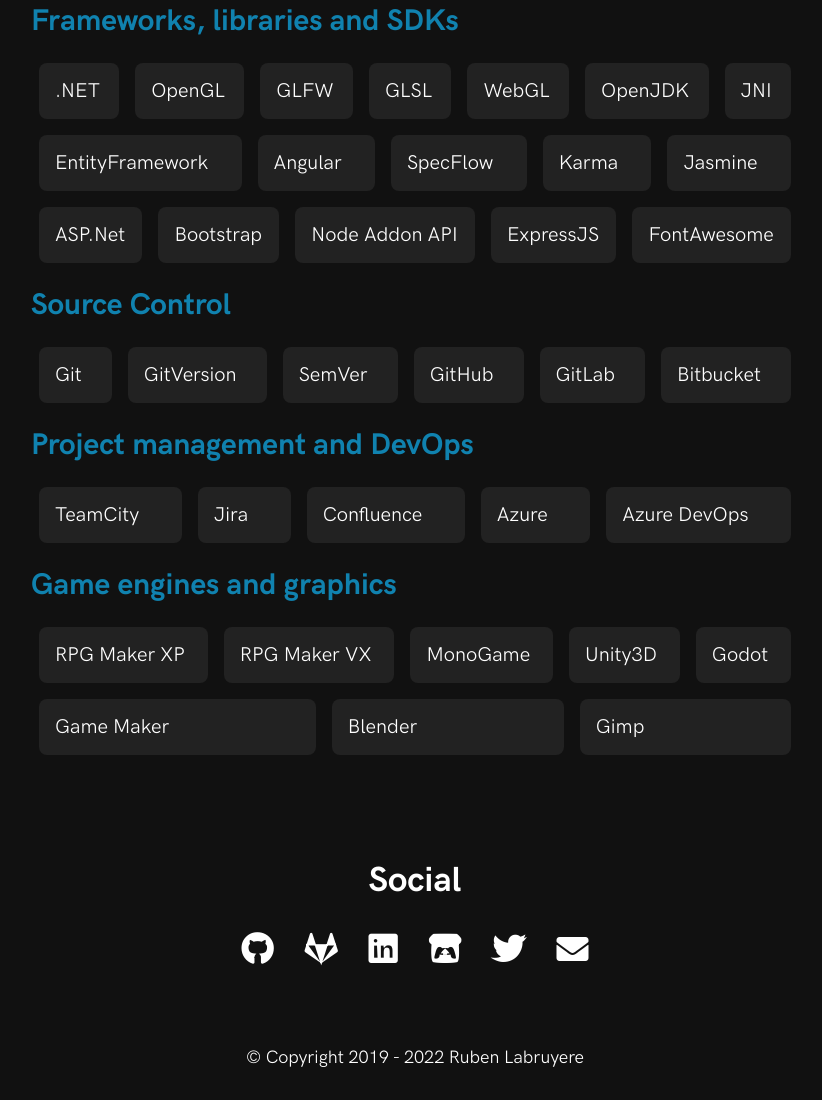
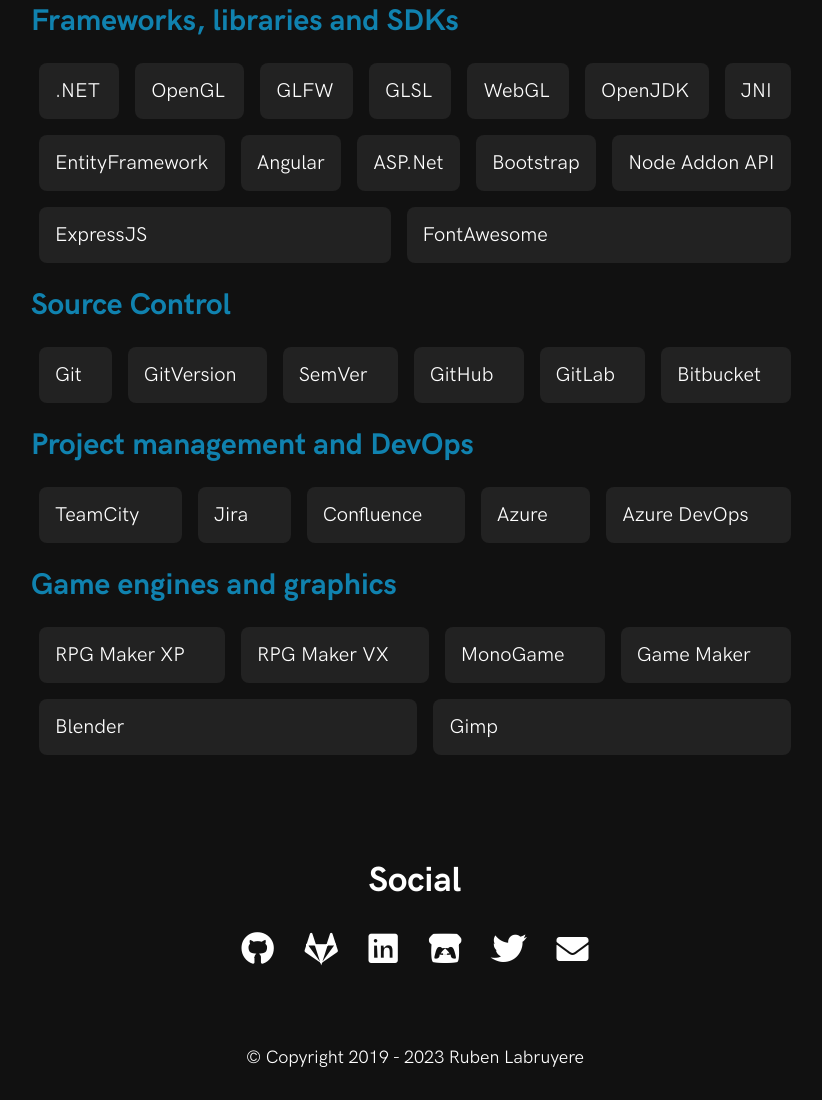
Before and after one commit to TheBoneJarmer/portfolio, a plain HTML site: page src/skills.html in a window 1280 px wide. Shown: the part 1091-2191 px from the top of the page, without its empty margins (225-1047 px from the left). Drawn offline with Linux system fonts and the light colour scheme.

Commit message:
Updated skills and copyright line

```diff
--- a/src/skills.html
+++ b/src/skills.html
@@ -34,9 +34,9 @@
         <main>
             <h2>Languages</h2>
             <div class="container">
+                <span class="badge">Java</span>
+                <span class="badge">C++</span>
                 <span class="badge">C#</span>
-                <span class="badge">C++</span>
-                <span class="badge">Java</span>
                 <span class="badge">JavaScript</span>
                 <span class="badge">HTML5</span>
                 <span class="badge">CSS3</span>
@@ -87,9 +87,6 @@
                 <span class="badge">JNI</span>
                 <span class="badge">EntityFramework</span>
                 <span class="badge">Angular</span>
-                <span class="badge">SpecFlow</span>
-                <span class="badge">Karma</span>
-                <span class="badge">Jasmine</span>
                 <span class="badge">ASP.Net</span>
                 <span class="badge">Bootstrap</span>
                 <span class="badge">Node Addon API</span>
@@ -121,8 +118,6 @@
                 <span class="badge">RPG Maker XP</span>
                 <span class="badge">RPG Maker VX</span>
                 <span class="badge">MonoGame</span>
-                <span class="badge">Unity3D</span>
-                <span class="badge">Godot</span>
                 <span class="badge">Game Maker</span>
                 <span class="badge">Blender</span>
                 <span class="badge">Gimp</span>
@@ -143,7 +138,7 @@
             </div>
 
             <div class="bottom">
-                &copy; Copyright 2019 - 2022 Ruben Labruyere
+                &copy; Copyright 2019 - 2023 Ruben Labruyere
             </div>
         </footer>
     </body>
```
Also changed, not shown: src/404.html (+1 -1 lines), src/index.html (+1 -1 lines), src/projects.html (+1 -1 lines).
